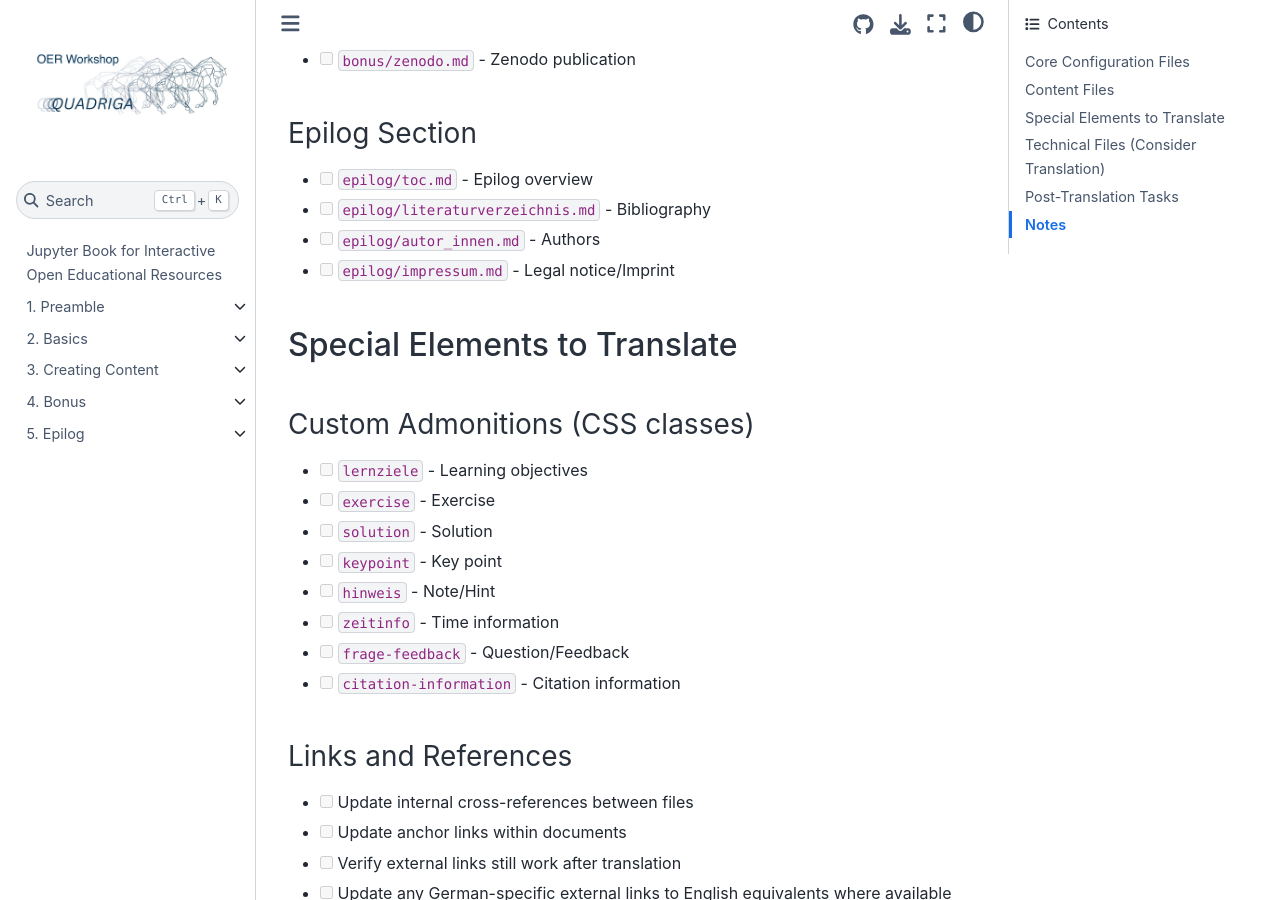
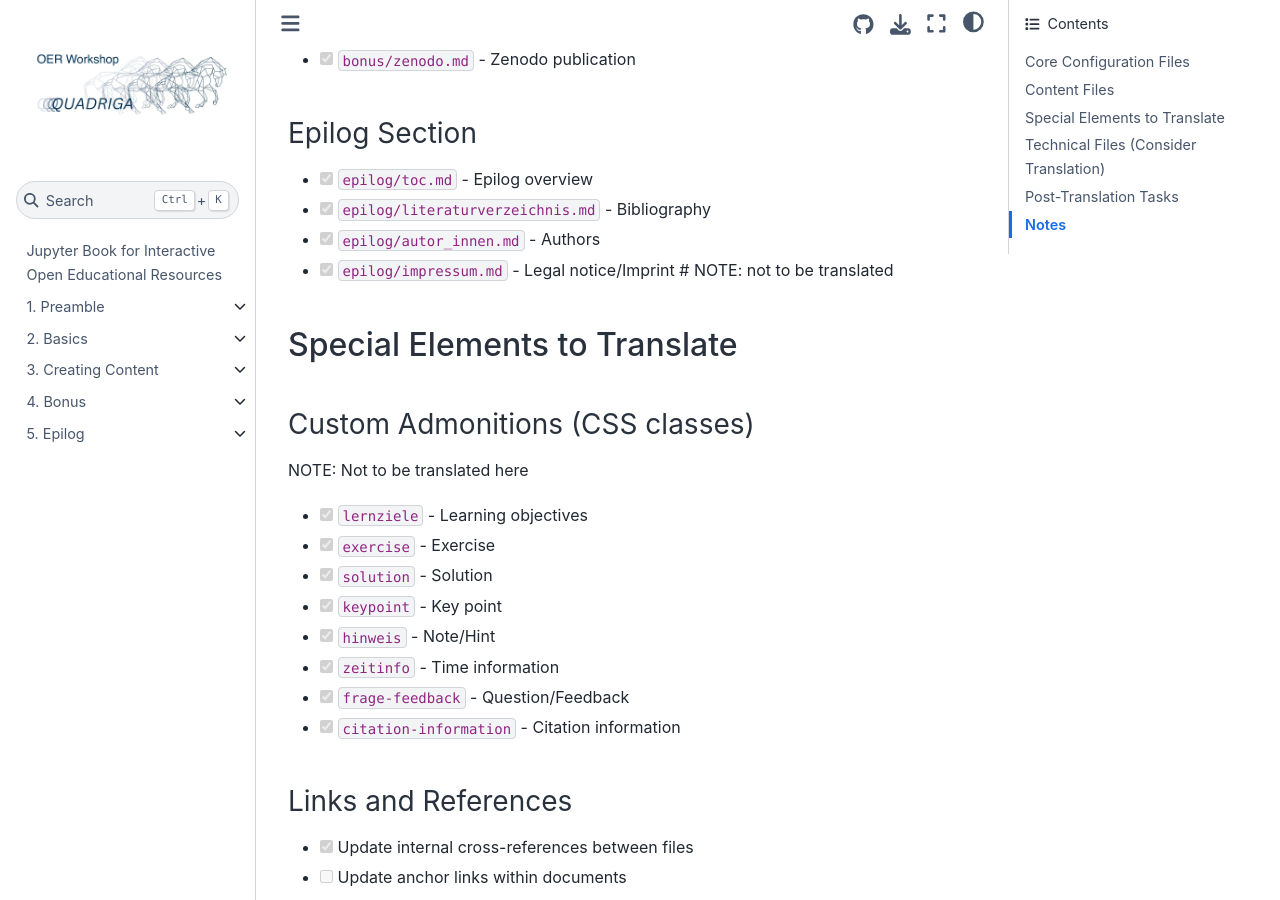
Before and after one commit to quadriga-dk/OER-Workshop, a Jupyter Book: the page built from CLAUDE_translation_checklist.md, in a window 1280 px wide and 900 px high, scrolled down 1818 px. Built offline with Jupyter Book 1.0.4 settings and Sphinx 7.4.7 and the Sphinx Book theme 1.1.4, drawn with Linux system fonts in a browser that asks for light colours; pages that are not in the unit, such as notebooks, are missing from menus.

Commit message:
wip: update checklist

```diff
--- a/CLAUDE_translation_checklist.md
+++ b/CLAUDE_translation_checklist.md
@@ -4,14 +4,14 @@
 
 ### `_config.yml`
 
-- [ ] Translate `title: "OER-Workshop"` to English
-- [ ] Update `author` field if needed
-- [ ] Translate `copyright` field
-- [ ] Update `extra_footer` section:
-  - [ ] Translate Creative Commons license text
-  - [ ] Translate QUADRIGA project description
-  - [ ] Translate ministry funding acknowledgment
-  - [ ] Update “Impressum” link text
+- [x] Translate `title: "OER-Workshop"` to English
+- [x] Update `author` field if needed
+- [x] Translate `copyright` field
+- [x] Update `extra_footer` section:
+  - [x] Translate Creative Commons license text
+  - [x] Translate QUADRIGA project description
+  - [x] Translate ministry funding acknowledgment
+  - [x] Update “Impressum” link text
 
 ### `_toc.yml`
 
@@ -22,63 +22,63 @@
 
 ### Root Files
 
-- [ ] `index.md` - Main landing page
-- [ ] `README.md` - Repository description
+- [x] `index.md` - Main landing page
+- [x] `README.md` - Repository description
 
 ### Präambel (Preamble) Section
 
-- [ ] `präambel/toc.md` - Section overview
-- [ ] `präambel/lernziele.md` - Learning objectives
-- [ ] `präambel/technische_voraussetzungen.md` - Technical requirements
-- [ ] `präambel/vorkenntnisse.md` - Prerequisites
-- [ ] `präambel/ablaufplan.md` - Workshop schedule/timeline
+- [x] `präambel/toc.md` - Section overview
+- [x] `präambel/lernziele.md` - Learning objectives
+- [x] `präambel/technische_voraussetzungen.md` - Technical requirements
+- [x] `präambel/vorkenntnisse.md` - Prerequisites
+- [x] `präambel/ablaufplan.md` - Workshop schedule/timeline
 
 ### Grundlagen (Fundamentals) Section
 
-- [ ] `grundlagen/einleitung.md` - Introduction
-- [ ] `grundlagen/dokumente.md` - Workshop materials/documents
-- [ ] `grundlagen/jupyter_book.md` - Why Jupyter Book?
-- [ ] `grundlagen/template.md` - Template explanation
-- [ ] `grundlagen/github.md` - GitHub settings
+- [x] `grundlagen/einleitung.md` - Introduction
+- [x] `grundlagen/dokumente.md` - Workshop materials/documents
+- [x] `grundlagen/jupyter_book.md` - Why Jupyter Book?
+- [x] `grundlagen/template.md` - Template explanation
+- [x] `grundlagen/github.md` - GitHub settings
 
 ### Inhalte (Content) Section
 
-- [ ] `inhalte/einleitung.md` - Content creation introduction
-- [ ] `inhalte/setup.md` - Setup and configuration
-- [ ] `inhalte/markdown.md` - Markdown basics
-- [ ] `inhalte/jupyter_notebooks.ipynb` - Jupyter Notebooks integration
+- [x] `inhalte/einleitung.md` - Content creation introduction
+- [x] `inhalte/setup.md` - Setup and configuration
+- [x] `inhalte/markdown.md` - Markdown basics
+- [x] `inhalte/jupyter_notebooks.ipynb` - Jupyter Notebooks integration
 
 ### Bonus Section
 
-- [ ] `bonus/einleitung.md` - Bonus introduction
-- [ ] `bonus/typographie.md` - Advanced typography
-- [ ] `bonus/ausführbares_markdown.md` - Executable Markdown
-- [ ] `bonus/jupyterquiz.ipynb` - Jupyter Quiz
-- [ ] `bonus/zenodo.md` - Zenodo publication
+- [x] `bonus/einleitung.md` - Bonus introduction
+- [x] `bonus/typographie.md` - Advanced typography
+- [x] `bonus/ausführbares_markdown.md` - Executable Markdown
+- [x] `bonus/jupyterquiz.ipynb` - Jupyter Quiz
+- [x] `bonus/zenodo.md` - Zenodo publication
 
 ### Epilog Section
 
-- [ ] `epilog/toc.md` - Epilog overview
-- [ ] `epilog/literaturverzeichnis.md` - Bibliography
-- [ ] `epilog/autor_innen.md` - Authors
-- [ ] `epilog/impressum.md` - Legal notice/Imprint
+- [x] `epilog/toc.md` - Epilog overview
+- [x] `epilog/literaturverzeichnis.md` - Bibliography
+- [x] `epilog/autor_innen.md` - Authors
+- [x] `epilog/impressum.md` - Legal notice/Imprint # NOTE: not to be translated
 
 ## Special Elements to Translate
 
 ### Custom Admonitions (CSS classes)
-
-- [ ] `lernziele` - Learning objectives
-- [ ] `exercise` - Exercise
-- [ ] `solution` - Solution
-- [ ] `keypoint` - Key point
-- [ ] `hinweis` - Note/Hint
-- [ ] `zeitinfo` - Time information
-- [ ] `frage-feedback` - Question/Feedback
-- [ ] `citation-information` - Citation information
+NOTE: Not to be translated here
+- [x] `lernziele` - Learning objectives
+- [x] `exercise` - Exercise
+- [x] `solution` - Solution
+- [x] `keypoint` - Key point
+- [x] `hinweis` - Note/Hint
+- [x] `zeitinfo` - Time information
+- [x] `frage-feedback` - Question/Feedback
+- [x] `citation-information` - Citation information
 
 ### Links and References
 
-- [ ] Update internal cross-references between files
+- [x] Update internal cross-references between files
 - [ ] Update anchor links within documents
 - [ ] Verify external links still work after translation
 - [ ] Update any German-specific external links to English equivalents where available
@@ -87,16 +87,16 @@
 
 ### Documentation
 
-- [ ] `LICENSE.md` - License information
-- [ ] `CITATION.cff` - Citation metadata
-  - [ ] Update `title` field
-  - [ ] Update `abstract` field
-  - [ ] Consider updating `url` to English version
+- [x] `LICENSE.md` - License information
+- [x] `CITATION.cff` - Citation metadata
+  - [x] Update `title` field
+  - [x] Update `abstract` field
+  - [x] Consider updating `url` to English version
 
 ### Python Files (Comments/Docstrings)
 
-- [ ] `quadriga/__init__.py` - Module documentation
-- [ ] `quadriga/colors.py` - Color configuration comments
+- [x] `quadriga/__init__.py` - Module documentation
+- [x] `quadriga/colors.py` - Color configuration comments
 
 ## Post-Translation Tasks
 
```
